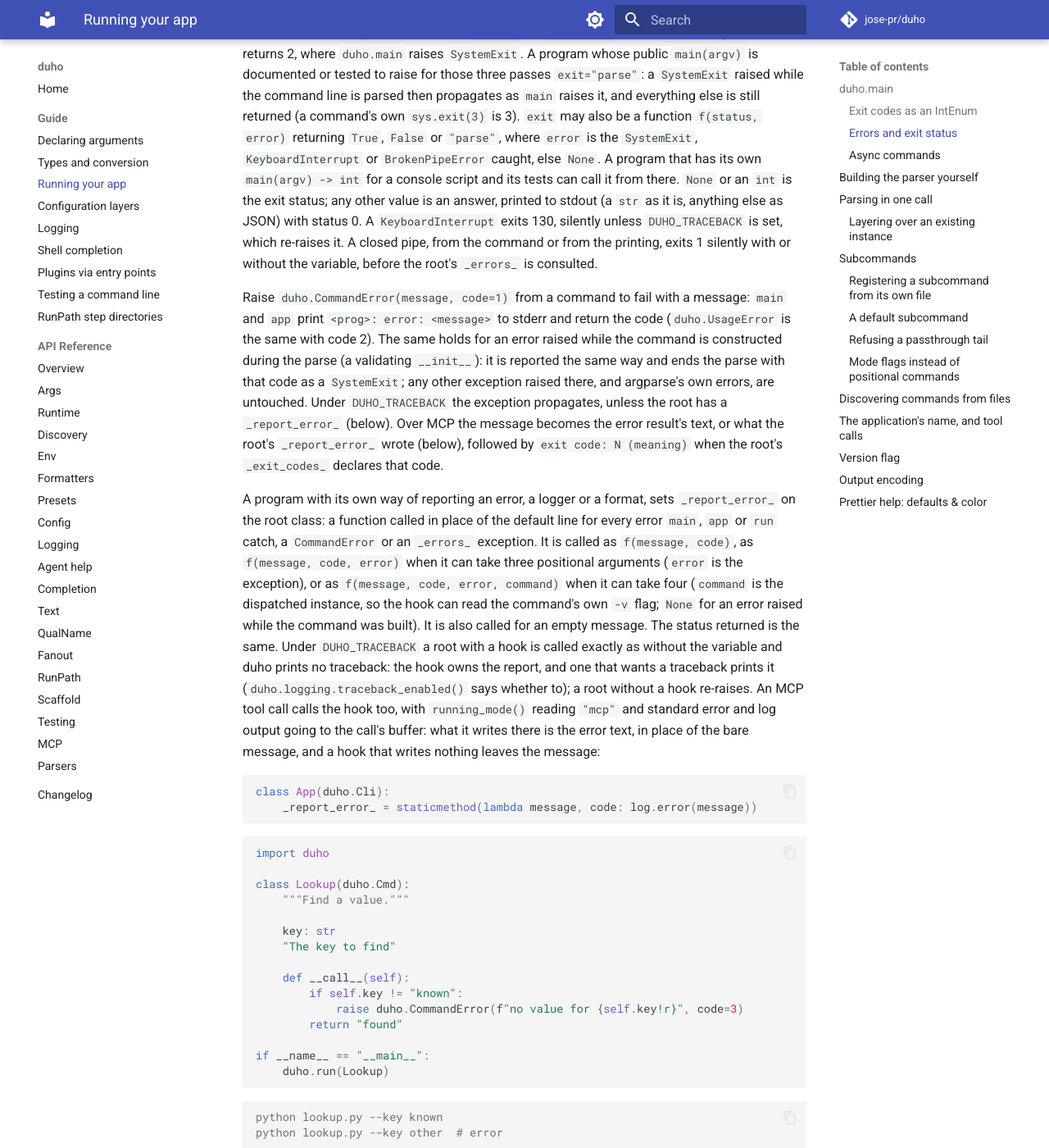
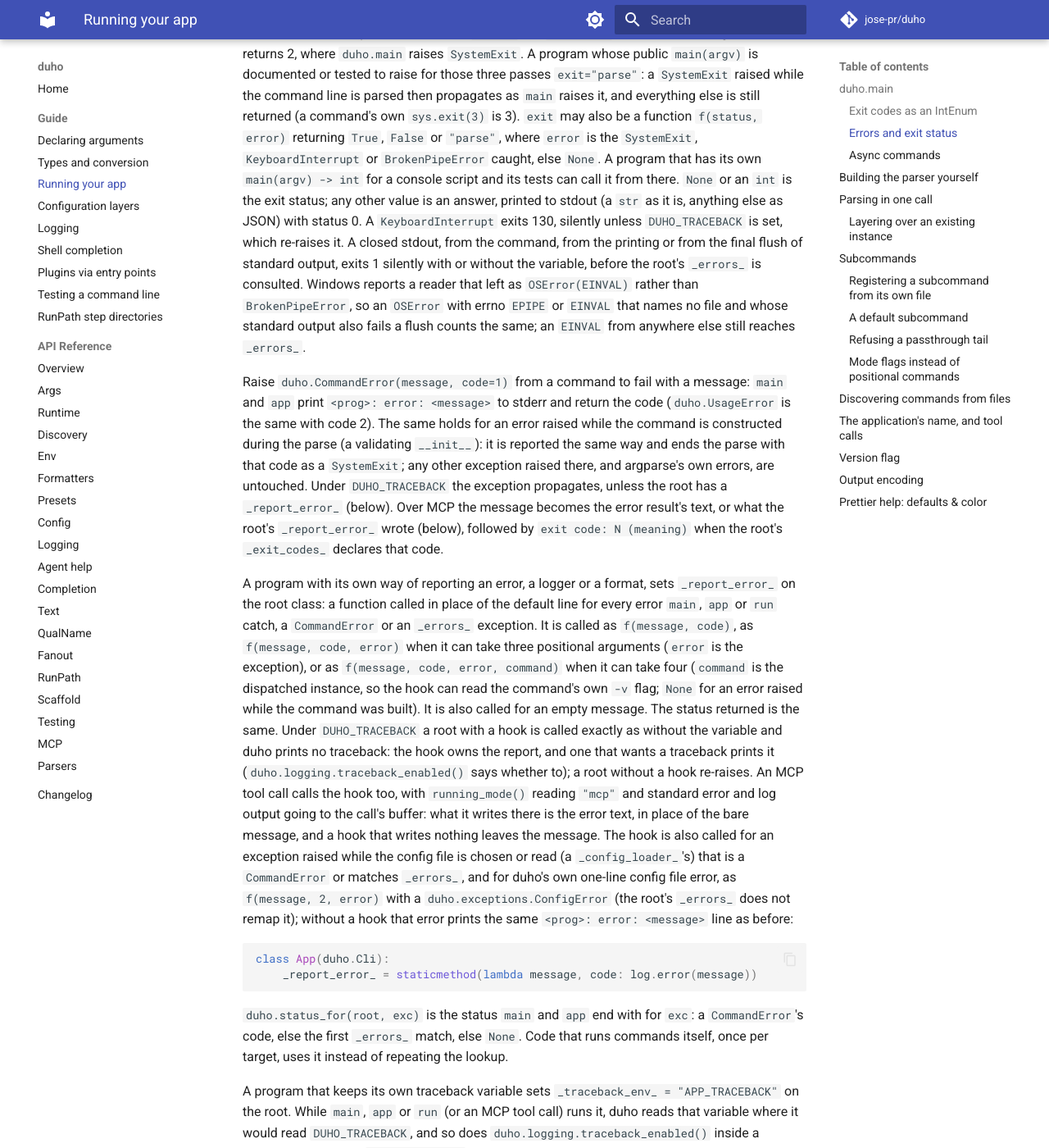
Before and after one commit to jose-pr/duho, an MkDocs documentation site: the page built from docs/guide/running.md, in a window 1280 px wide and 1400 px high, scrolled down 1411 px. Shown: the whole window at 82% size. Built offline with MkDocs 1.6.1 and Material for MkDocs 9.7.7, drawn with Linux system fonts in a browser that asks for light colours; comment, search, counter and statistics services are not loaded; some of the changed text lies outside the part shown.

Commit message:
docs: closed stdout, config errors through the hook, _traceback_env_, status_for, current_label and stdout_bytes

````diff
--- a/docs/guide/running.md
+++ b/docs/guide/running.md
@@ -75,8 +75,12 @@
 its own `main(argv) -> int` for a console script and its tests can call it from there. `None` or an `int` is the exit status; any other
 value is an answer, printed to stdout (a `str` as it is, anything else as JSON)
 with status 0. A `KeyboardInterrupt` exits 130, silently unless `DUHO_TRACEBACK` is set,
-which re-raises it. A closed pipe, from the command or from the printing, exits 1
-silently with or without the variable, before the root's `_errors_` is consulted.
+which re-raises it. A closed stdout, from the command, from the printing or from the final
+flush of standard output, exits 1 silently with or without the variable, before the root's
+`_errors_` is consulted. Windows reports a reader that left as `OSError(EINVAL)` rather
+than `BrokenPipeError`, so an `OSError` with errno `EPIPE` or `EINVAL` that names no file
+and whose standard output also fails a flush counts the same; an `EINVAL` from anywhere
+else still reaches `_errors_`.
 
 Raise `duho.CommandError(message, code=1)` from a command to fail with a message:
 `main` and `app` print `<prog>: error: <message>` to stderr and return the code
@@ -103,12 +107,26 @@
 without a hook re-raises. An MCP tool call calls the hook too, with `running_mode()`
 reading `"mcp"` and standard error and log output going to the call's buffer: what it
 writes there is the error text, in place of the bare message, and a hook that writes
-nothing leaves the message:
+nothing leaves the message. The hook is also called for an exception raised while the
+config file is chosen or read (a `_config_loader_`'s) that is a `CommandError` or matches
+`_errors_`, and for duho's own one-line config file error, as `f(message, 2, error)` with a
+`duho.exceptions.ConfigError` (the root's `_errors_` does not remap it); without a hook
+that error prints the same `<prog>: error: <message>` line as before:
 
 ```python
 class App(duho.Cli):
     _report_error_ = staticmethod(lambda message, code: log.error(message))
 ```
+
+`duho.status_for(root, exc)` is the status `main` and `app` end with for `exc`: a
+`CommandError`'s code, else the first `_errors_` match, else `None`. Code that runs
+commands itself, once per target, uses it instead of repeating the lookup.
+
+A program that keeps its own traceback variable sets `_traceback_env_ = "APP_TRACEBACK"`
+on the root. While `main`, `app` or `run` (or an MCP tool call) runs it, duho reads that
+variable where it would read `DUHO_TRACEBACK`, and so does
+`duho.logging.traceback_enabled()` inside a command or a hook; `DUHO_TRACEBACK` alone
+then does nothing, and outside the run it is read again.
 
 <!-- runnable: commands -->
 ```python
````
Also changed, not shown: CHANGELOG.md (+30 -0 lines), README.md (+7 -2 lines), RELEASENOTES.md (+22 -0 lines), docs/guide/config.md (+8 -2 lines), docs/guide/logging.md (+4 -0 lines), docs/guide/testing.md (+3 -1 lines), src/duho/AGENTS.md (+21 -10 lines).
